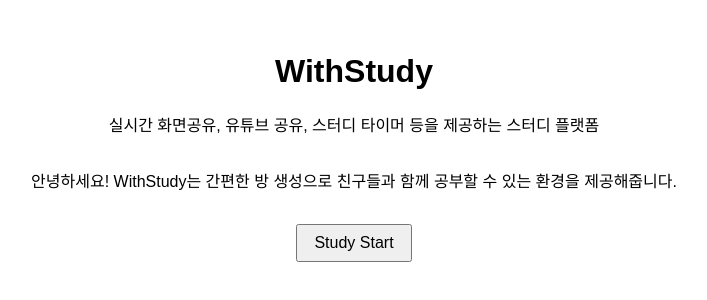
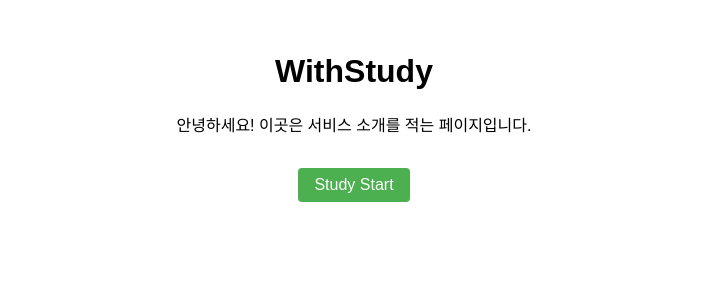
Before and after one commit to kimminsu31415/withstudy, a React (Create React App) app: page / in a window 1280 px wide. Shown: the top 300 px of the page, without its empty margins (286-993 px from the left). Built offline with nearby package versions, Linux system fonts and the light colour scheme.

Commit message:
fix: route 설정 app.js

```diff
--- a/src/App.js
+++ b/src/App.js
@@ -1,48 +1,27 @@
+// src/App.js
 import React from 'react';
+import { BrowserRouter, Routes, Route } from 'react-router-dom';
+import Home from './pages/Home';
+import StudyRoom from './pages/StudyRoom';
 
 function App() {
-  const handleStudyStart = () => {
-    // 추후 방 생성 로직이나 라우팅 등 연결
-    console.log('Study Start 버튼 클릭!');
-  };
-
   return (
-    <div style={styles.container}>
-      <header style={styles.header}>
-        <h1>WithStudy</h1>
-        <p>
-          실시간 화면공유, 유튜브 공유, 스터디 타이머 등을 제공하는 스터디
-          플랫폼
-        </p>
-      </header>
-      <main>
-        <p>
-          안녕하세요! WithStudy는 간편한 방 생성으로 친구들과 함께 공부할 수
-          있는 환경을 제공해줍니다.
-        </p>
-        <button style={styles.studyButton} onClick={handleStudyStart}>
-          Study Start
-        </button>
-      </main>
-    </div>
+    <BrowserRouter>
+      <Routes>
+        <Route path="/" element={<Home />} />
+        <Route path="/studyroom" element={<StudyRoom />} />
+        <Route
+          path="*"
+          element={
+            <div style={{ textAlign: 'center', padding: '2rem' }}>
+              <h2>404 - 페이지를 찾을 수 없습니다.</h2>
+              <a href="/">홈으로 돌아가기</a>
+            </div>
+          }
+        />
+      </Routes>
+    </BrowserRouter>
   );
 }
 
-const styles = {
-  container: {
-    textAlign: 'center',
-    fontFamily: 'sans-serif',
-    padding: '2rem',
-  },
-  header: {
-    marginBottom: '2rem',
-  },
-  studyButton: {
-    marginTop: '1rem',
-    padding: '0.5rem 1rem',
-    fontSize: '1rem',
-    cursor: 'pointer',
-  },
-};
-
 export default App;
```
